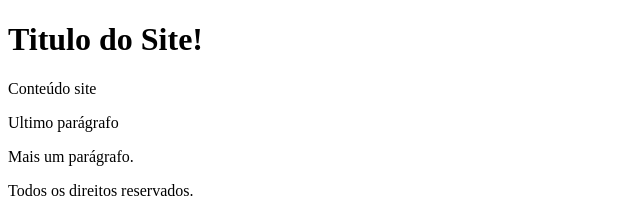
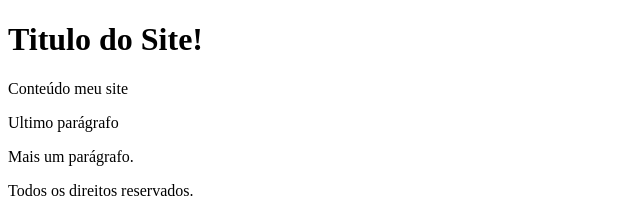
Before and after one commit to jhigor/meu-site, a plain HTML site: page index.html in a window 1280 px wide. Shown: the top 218 px of the page, 0-640 px from the left. Drawn offline with Linux system fonts and the light colour scheme.

Commit message:
alterando conteudo

```diff
--- a/index.html
+++ b/index.html
@@ -7,7 +7,7 @@
 
 	<h1>Titulo do Site!</h1>
 
-	<p>Conteúdo site</p>
+	<p>Conteúdo meu site</p>
 
 
 
```
